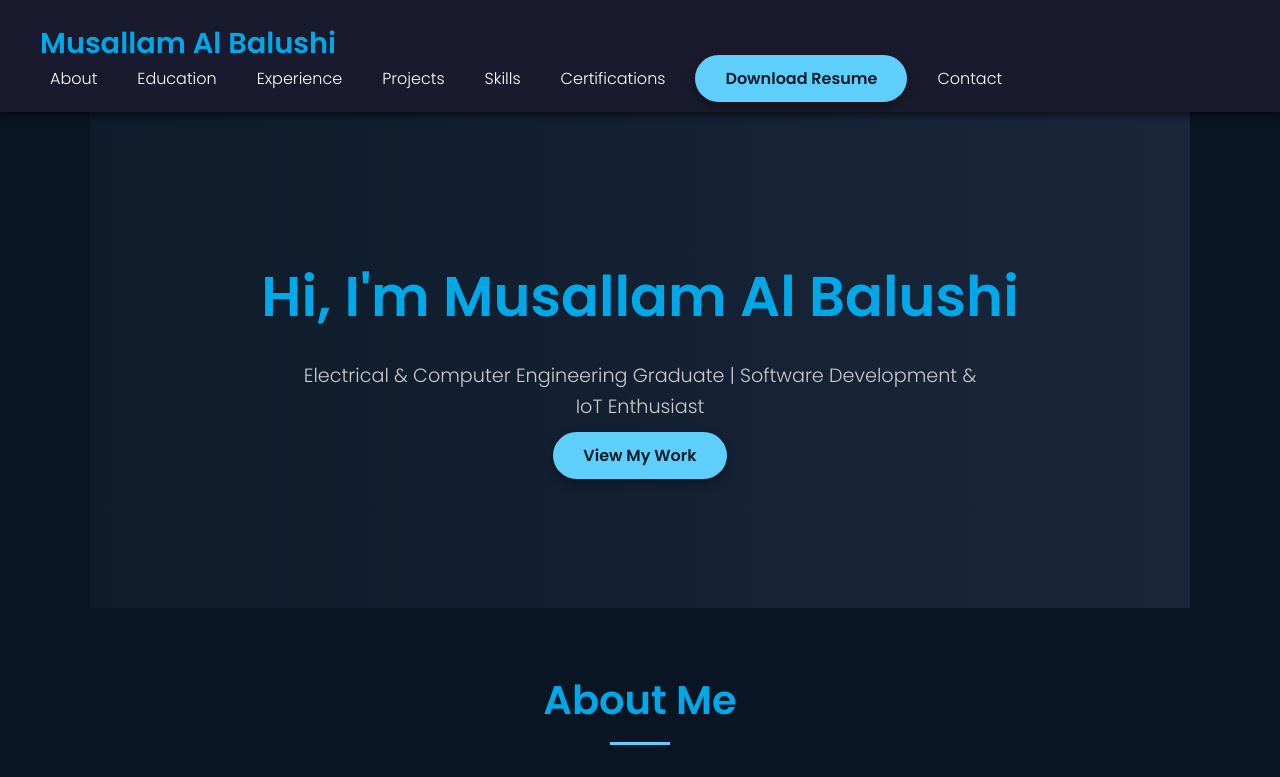
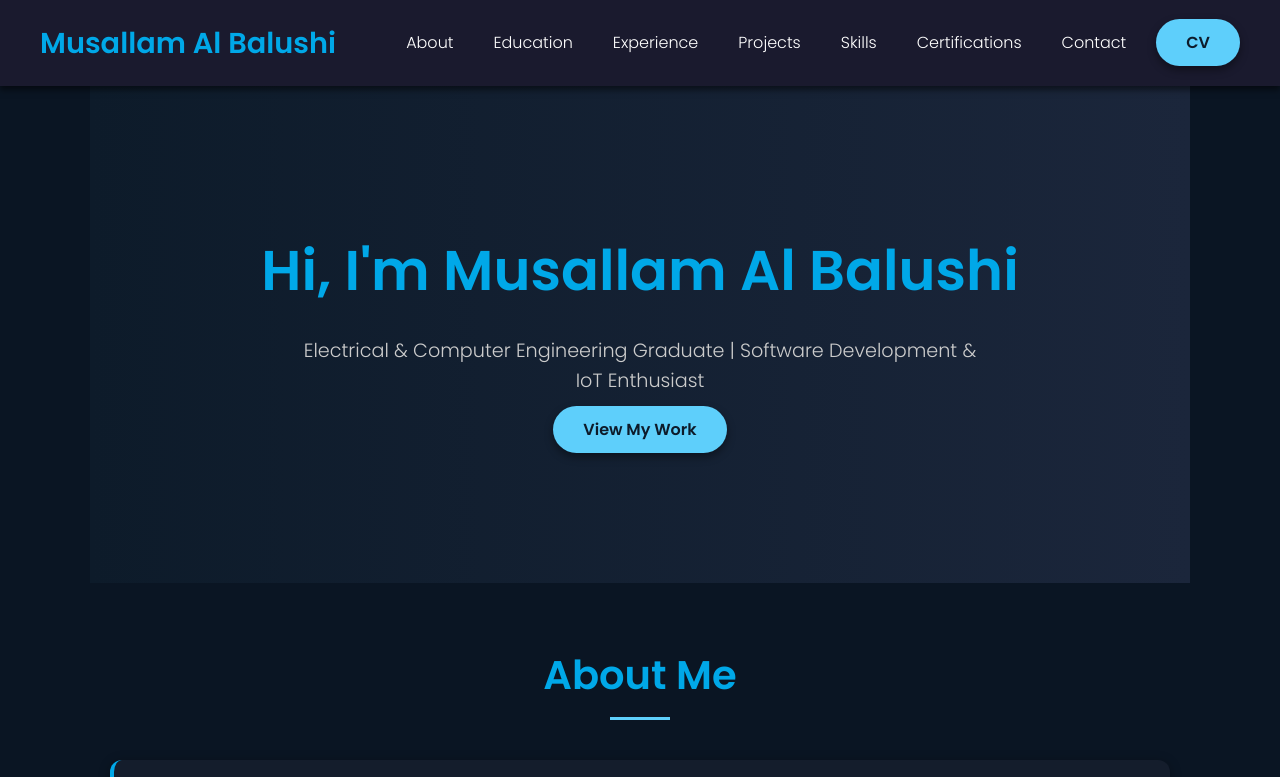
Before and after one commit to m-albalushi/Portfolio, a plain HTML site: page index.html in a window 1280 px wide. Shown: the top 777 px of the page. Drawn offline with Linux system fonts and the light colour scheme.

Commit message:
Update index.html

```diff
--- a/index.html
+++ b/index.html
@@ -183,8 +183,8 @@
         <li><a href="#projects">Projects</a></li>
         <li><a href="#skills">Skills</a></li>
         <li><a href="#certifications">Certifications</a></li>
-       <li><a href="Pictures/Musallam-Resume.pdf" download class="btn" style="margin-top: 20px;">Download Resume</a></li>
         <li><a href="#contact">Contact</a></li>
+       <li><a href="Pictures/Musallam AL Balushi  CV.pdf" download class="btn" style="margin-top: 20px;"> CV </a></li>
       </ul>
     </nav>
   </header>
```
